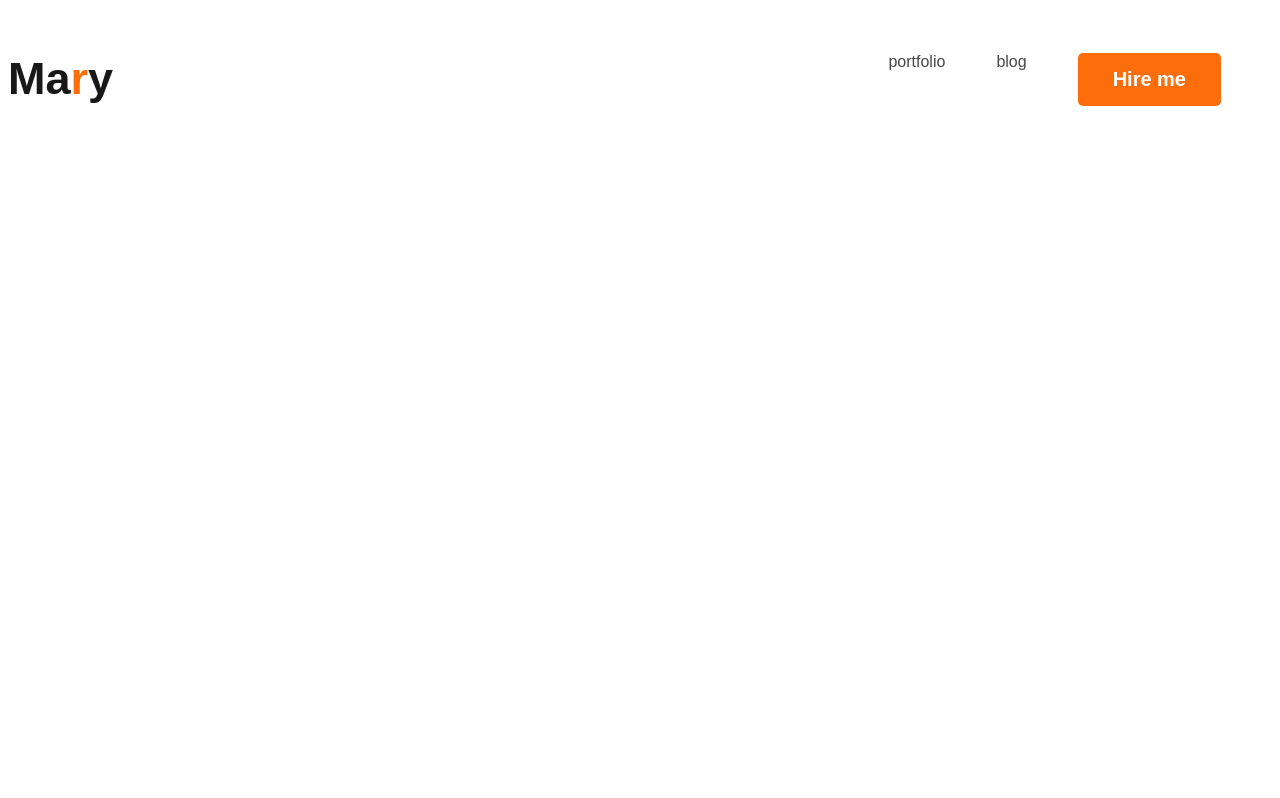
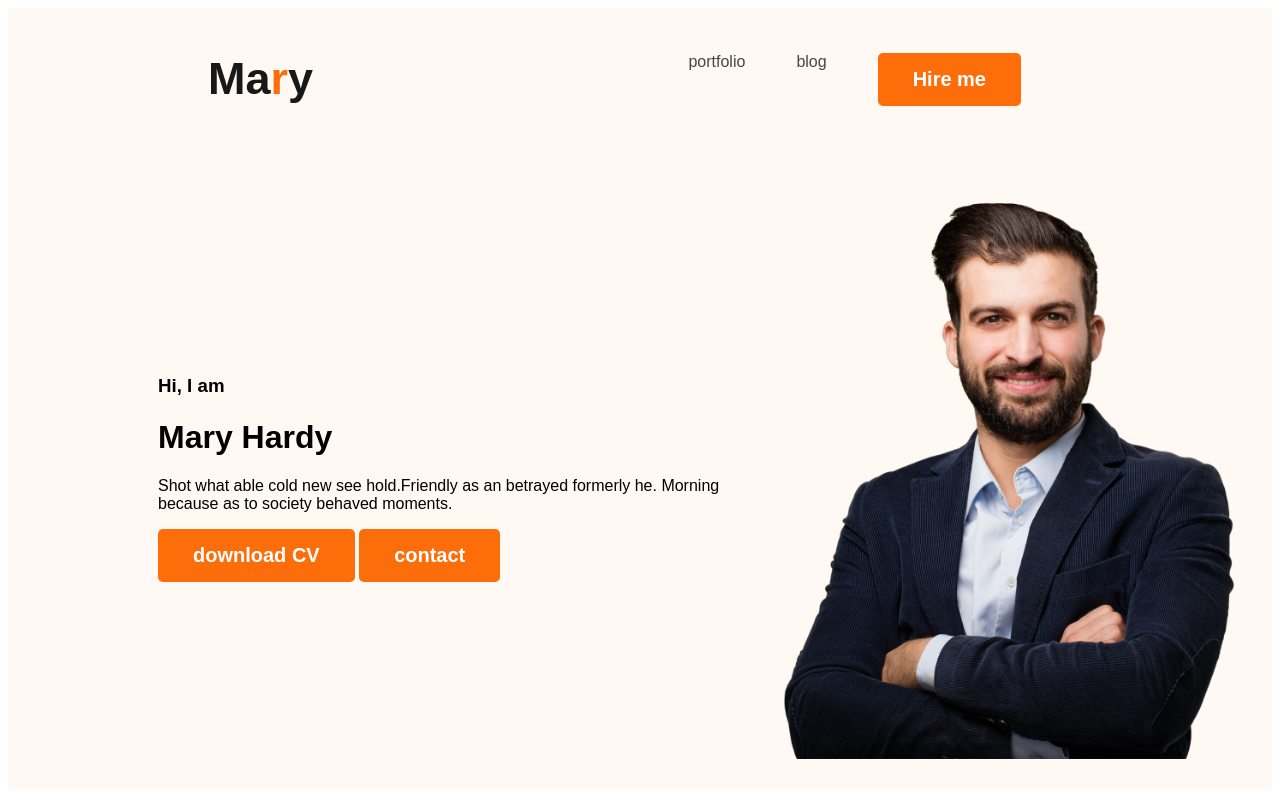
Before and after one commit to mahfuzahmed44/wobdeveloper-portfolio, a plain HTML site: page index.html in a window 1280 px wide. Drawn offline with Linux system fonts and the light colour scheme.

Commit message:
banner added

```diff
--- a/index.html
+++ b/index.html
@@ -10,7 +10,7 @@
 
 <body>
 
-    <header>
+    <header class="header">
         <nav>
             <h3 class="nav-title">Ma<span class="text-primary">r</span>y</h3>
             <ul>
@@ -19,6 +19,17 @@
                 <li><button class="btn-primary">Hire me</button></li>
             </ul>
         </nav>
+        <div class="banner">
+            <div class="banner-content">
+                <h3 class="banner-greeting">Hi, I am</h3>
+                <h1 class="banner-title">Mary Hardy</h1>
+                <p>Shot what able cold new see hold.Friendly as an betrayed formerly he. Morning because as to society
+                    behaved moments.</p>
+                <button class="btn-primary">download CV</button>
+                <button class="btn-primary">contact</button>
+            </div>
+            <img class="profile-pic" src="images/hardy.png" alt="">
+        </div>
     </header>
     <main>
 
--- a/styles/portfolio.css
+++ b/styles/portfolio.css
@@ -24,6 +24,7 @@ nav {
     display: flex;
     justify-content: space-between;
     align-items: center;
+    margin: 0 200px;
 }
 
 .nav-title {
@@ -47,3 +48,18 @@ nav a {
     text-decoration: none;
     color: #474747;
 }
+
+/* header related styles */
+.header {
+    background-color: #FFF8F3;
+}
+
+.banner {
+    padding: 30px 30px 30px 150px;
+    display: flex;
+    align-items: center;
+}
+
+.banner .profile-pic {
+    width: 500px;
+}
```
